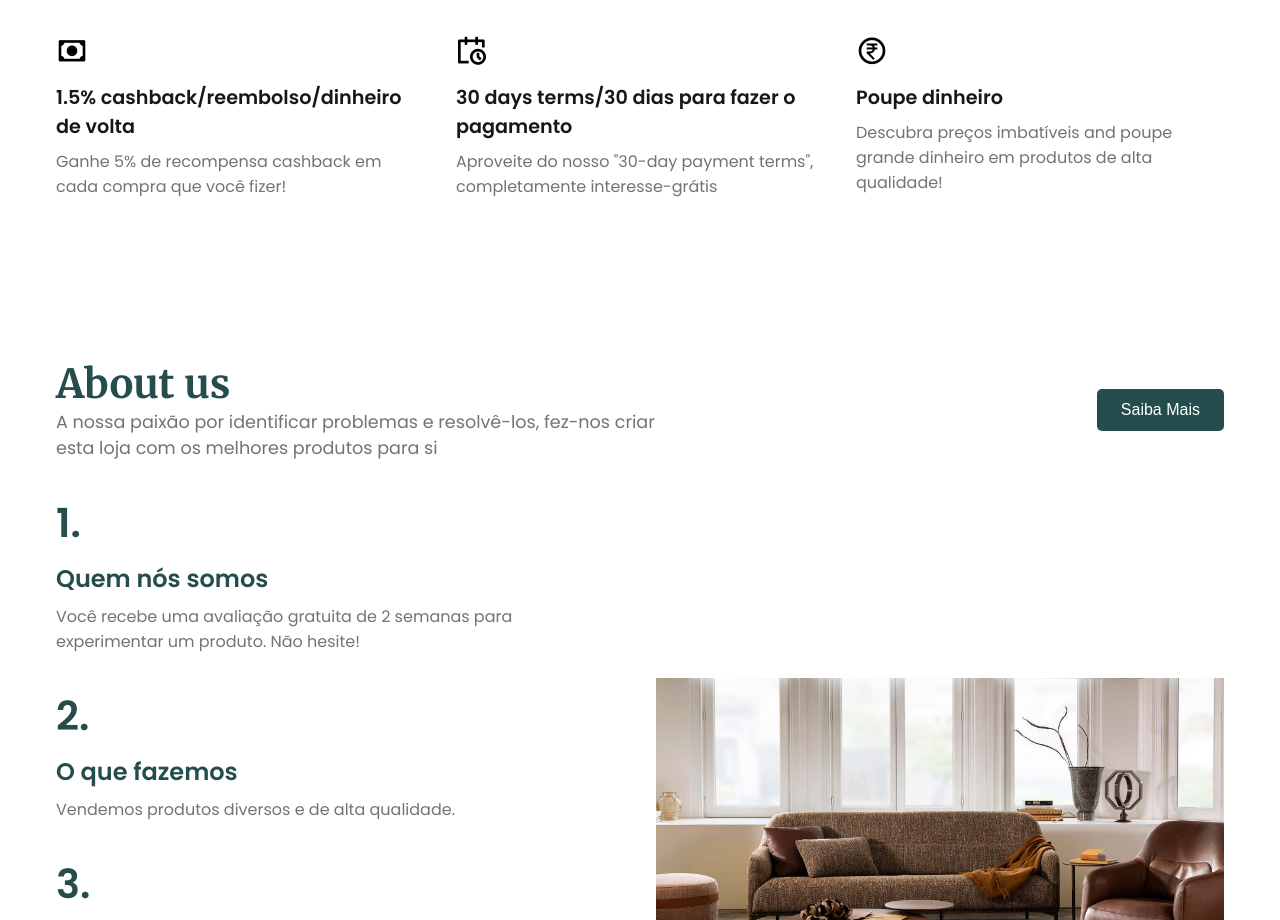
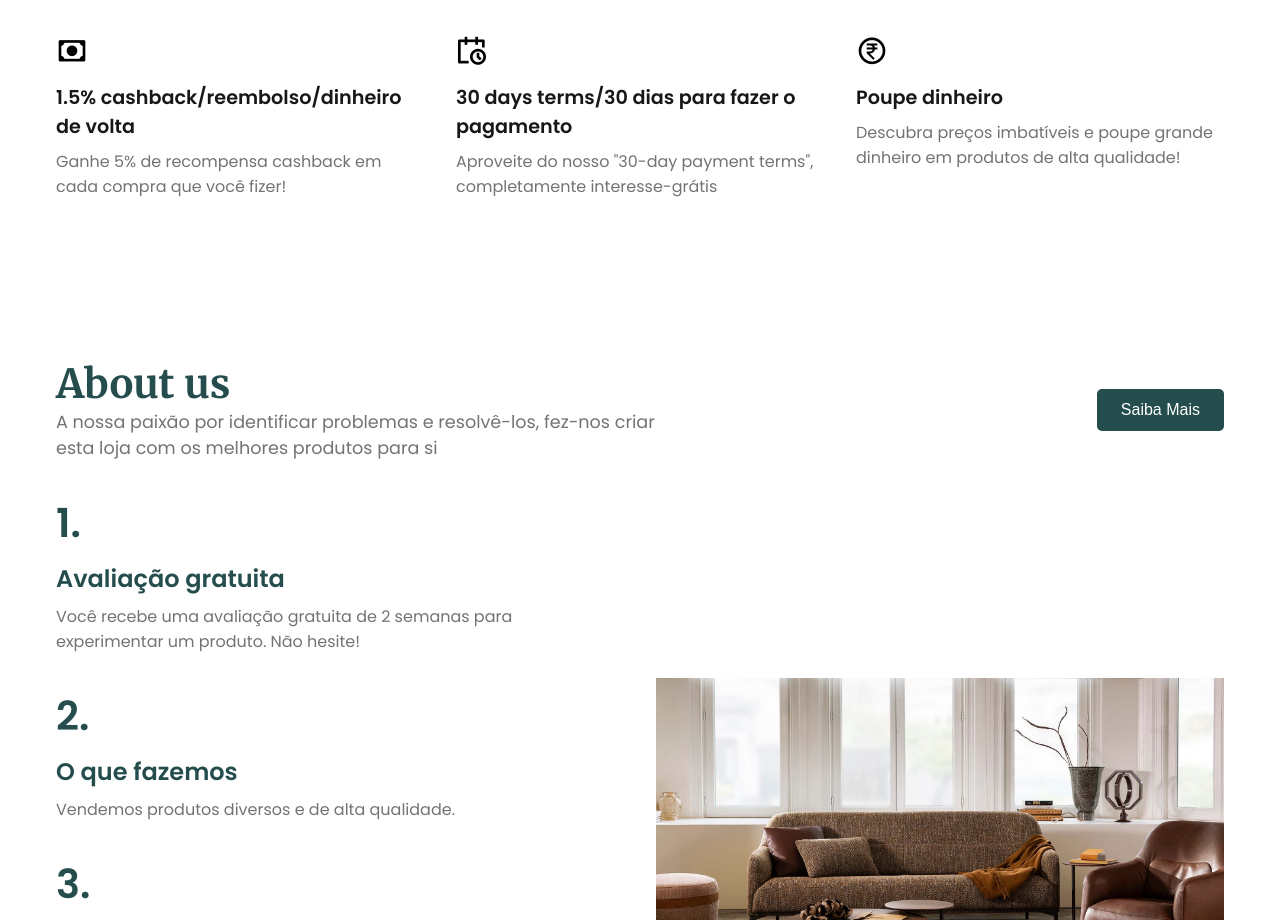
Before and after one commit to Hugo-Carlos/hugocarlos, a plain HTML site: page index.html in a window 1280 px wide. Shown: the part 840-1760 px from the top of the page. Drawn offline with nearby package versions, Linux system fonts and the light colour scheme.

Commit message:
Update index.html

```diff
--- a/index.html
+++ b/index.html
@@ -71,7 +71,7 @@
         <div class="deals_card">
             <span><i class="ri-money-rupee-circle-line"></i></span>
             <h4>Poupe dinheiro</h4>
-            <p>Descubra preços imbatíveis and poupe grande dinheiro em produtos de alta qualidade!
+            <p>Descubra preços imbatíveis e poupe grande dinheiro em produtos de alta qualidade!
             </p>
         </div>
     </section>
@@ -96,7 +96,7 @@
             <div class="about_grid">
                 <div class="about_card">
                     <h3>1.</h3>
-                    <h4>Quem nós somos</h4>
+                    <h4>Avaliação gratuita</h4>
                     <p>
                         Você recebe uma avaliação gratuita de 2 semanas para experimentar um produto.
                         Não hesite!
```
